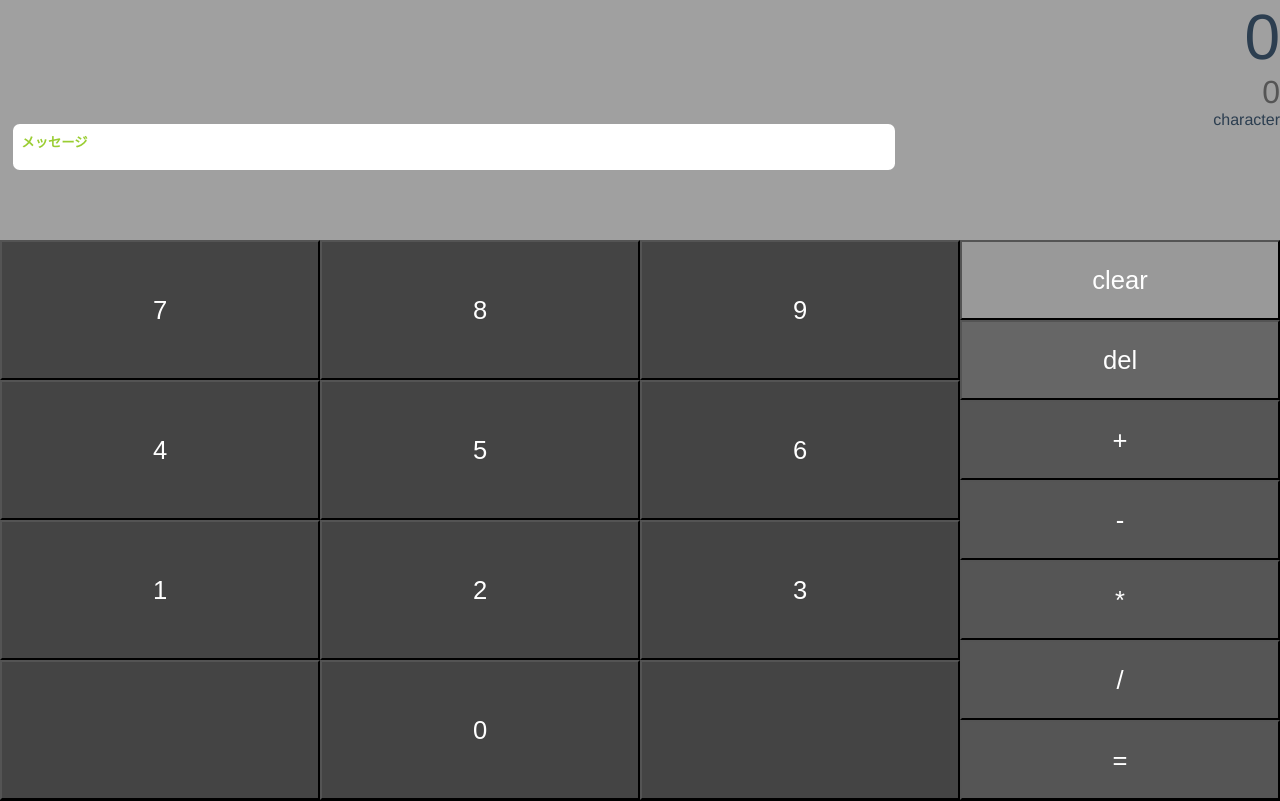
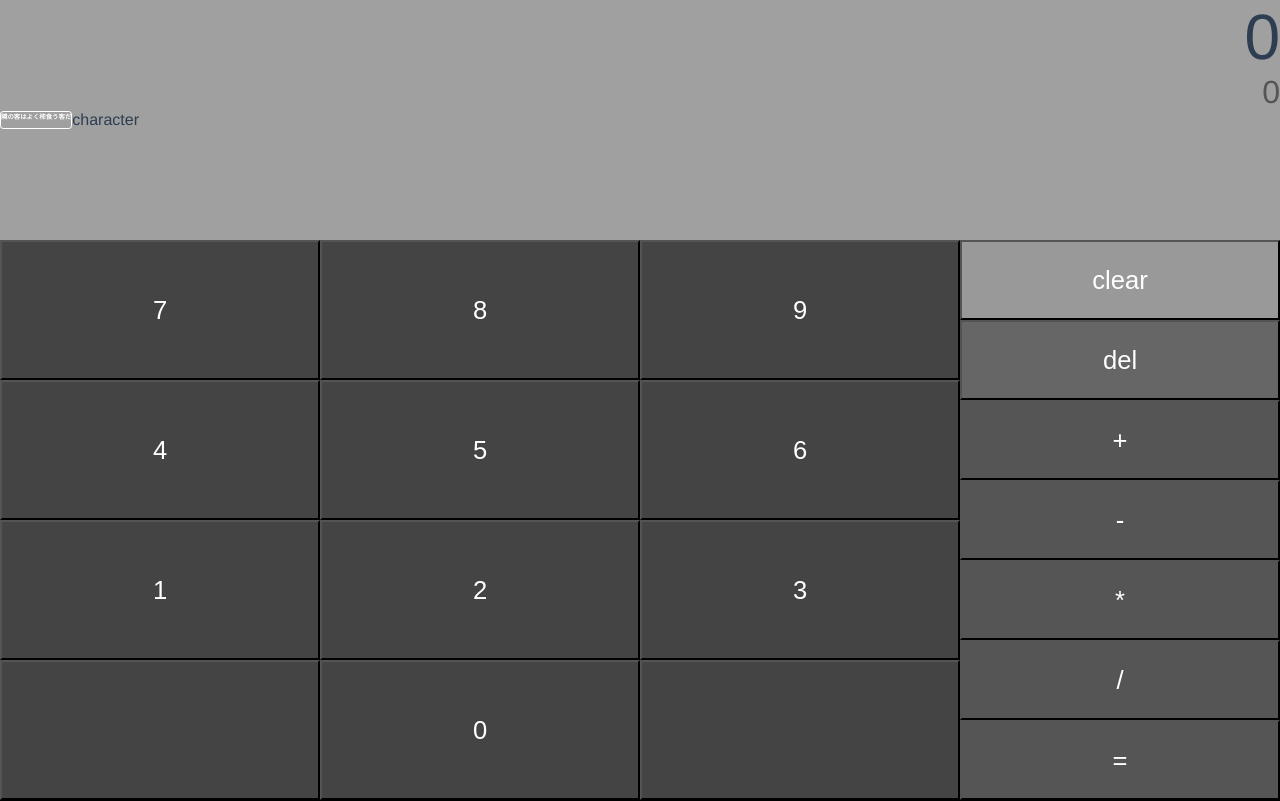
Before and after one commit to benibana2001/kawaii_caluculator, a Vue app: page / in a window 1280 px wide. Built offline with nearby package versions, Linux system fonts and the light colour scheme.

Commit message:
implement comment

```diff
--- a/src/App.vue
+++ b/src/App.vue
@@ -6,7 +6,7 @@
       <div :class="classResult">{{ parseInt(result) }}</div>
 
       <div :class="classComment">
-        <textarea>メッセージ</textarea>
+        <div :class="classTextarea">{{ currentMessage }}</div>
 
         <div>
           <!-- <img src="./assets/character.jpg" /> -->
@@ -47,6 +47,13 @@
 export default {
   data() {
     return {
+      currentMessage: 0,
+      messages: [
+        "電卓だよ！",
+        "計算しよ〜〜そ〜しよ〜〜",
+        "隣の客はよく柿食う客だ",
+        "Vue.jsを使っているよ",
+      ],
       current: 0,
       result: 0,
       log: 0,
@@ -76,6 +83,7 @@ export default {
       classCurrent: "current",
       classResult: "result",
       classComment: "comment",
+      classTextarea: "textarea",
     };
   },
 
@@ -90,6 +98,19 @@ export default {
           this.current = parseInt(current);
           break;
         }
+      }
+    },
+
+    changeMessage: function() {
+      let messages = this.messages.slice();
+      const index = messages.indexOf(this.currentMessage);
+      messages.splice(index, 1);
+
+      const random = getRandomInt(messages.length);
+      this.currentMessage = messages[random];
+
+      function getRandomInt(max) {
+        return Math.floor(Math.random() * Math.floor(max));
       }
     },
 
@@ -181,6 +202,7 @@ export default {
 
   mounted: function() {
     window.addEventListener("keydown", this.keydownHandler);
+    window.setInterval(this.changeMessage, 4000);
   },
 };
 </script>
@@ -308,16 +330,17 @@ button.del {
   display: flex;
 }
 
-.comment textarea {
-  width: 70%;
-  margin: 1em;
-  padding: 0.6em;
+.comment .textarea {
+  /* width: 70%; */
+  /* margin: 1em; */
+  /* padding: 0.6em; */
   /*  */
   resize: none;
-  border: 0px;
+  border: 1px solid white;
   border-radius: 0.5em;
+  font-size: 0.4em;
   font-weight: bold;
-  color: yellowgreen;
+  color: white;
   /*  */
 }
 
@@ -325,7 +348,4 @@ textarea:focus {
   outline: none;
 }
 
-.comment > div {
-  width: 30%;
-}
 </style>
```
